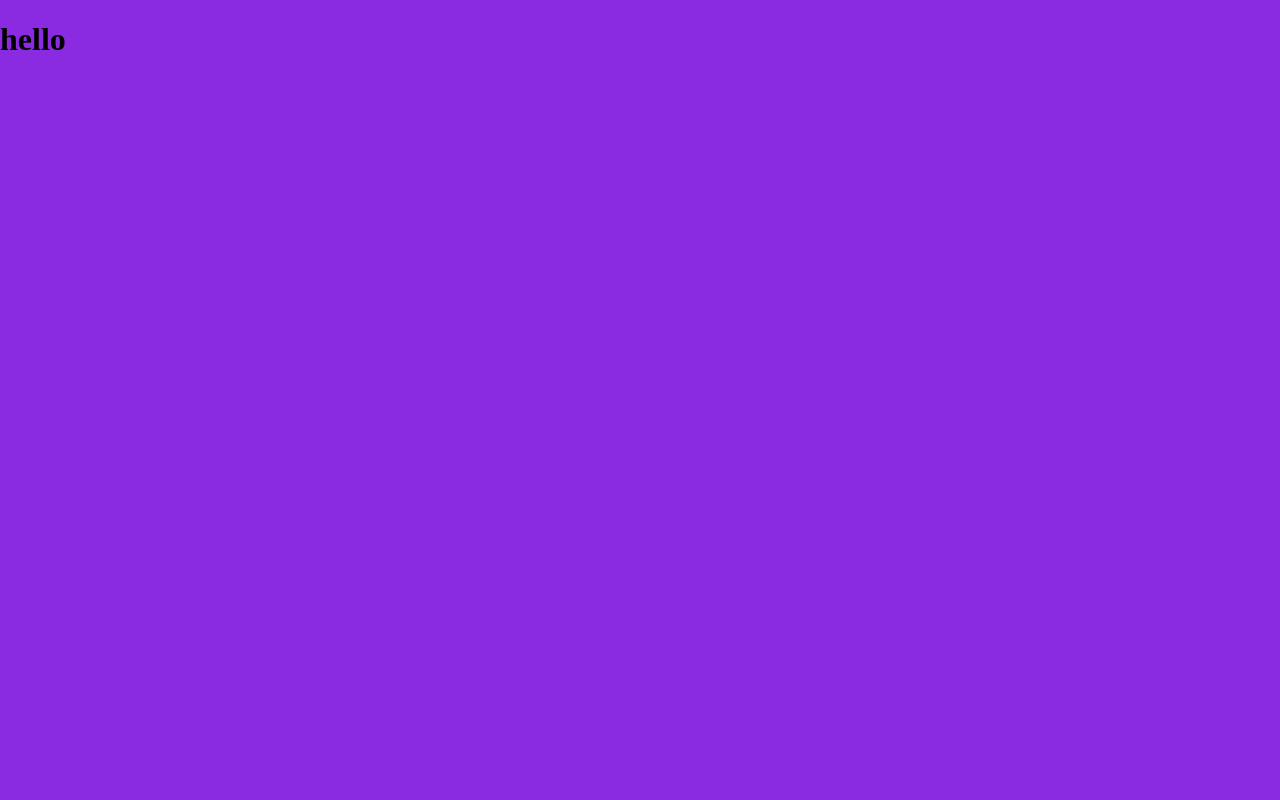
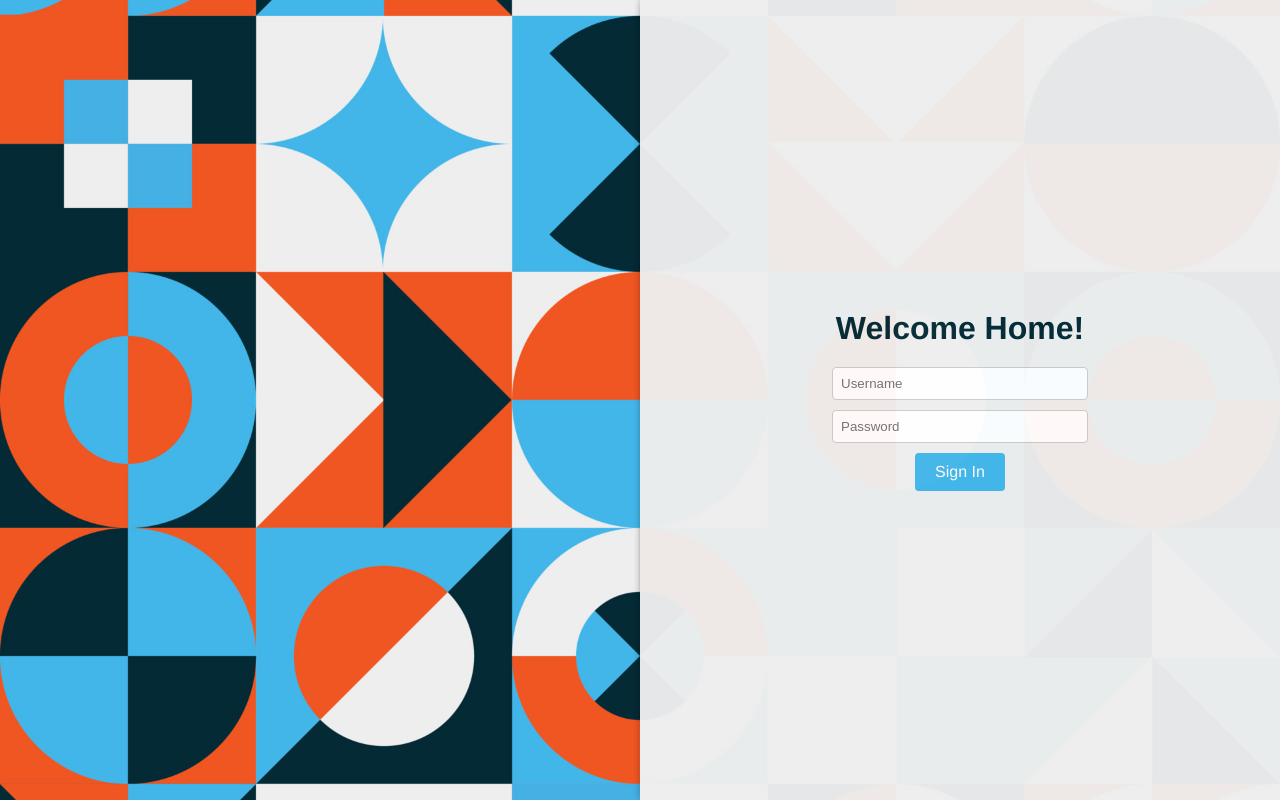
Before and after one commit to WardZid/SmartHomeDashboardVanilla, a plain HTML site: page Vanilla/components/log-in/log-in.html in a window 1280 px wide. Drawn offline with Linux system fonts and the light colour scheme.

Commit message:
sign in page complete

```diff
--- a/Vanilla/components/log-in/log-in.css
+++ b/Vanilla/components/log-in/log-in.css
@@ -1,9 +1,63 @@
-body {
+html, body {
+    height: 100%;
     margin: 0;
     padding: 0;
-    height: 600px;
+    font-family: 'Helvetica', sans-serif;
+    color: #042A35;
+}
+
+body {
+    background-image: url('/Vanilla/resources/bg-log-in.jpg');
+    background-size: cover;
+    background-position: center;
+    background-repeat: no-repeat;
+}
+
+.main {
     width: 100%;
-    background-color: blueviolet;
+    height: 100%;
+    margin: 0;
+    padding: 0;
 }
-.login {
+.overlay {
+    position: absolute;
+    top: 0;
+    left: 50%;
+    height: 100%;
+    width: 50%;
+    background-color: #EEEEEE;
+    opacity: 0.97;
+    z-index: 1; /* Ensure the overlay is above the background image */
+    box-shadow: 5px 0 10px rgba(0, 0, 0, 1); /* Add a bit of shadow to the right side */
+    display: flex;
+    flex-direction: column;
+    justify-content: center;
+    align-items: center;
+    text-align: center;
 }
+
+.login-textbox {
+    width: 40%;
+    margin-bottom: 10px;
+    padding: 8px;
+    border: 1px solid #ccc;
+    border-radius: 4px;
+    box-sizing: border-box;
+    opacity: 1;
+}
+
+.hello-text {
+    font-size: 200%;
+    font-weight: bold;
+    margin-bottom: 20px;
+}
+.login-button {
+    font-family: 'Helvetica', sans-serif; /* Use Helvetica or a suitable fallback */
+    background-color: #42B6E9; /* Green color, you can change this */
+    color: white;
+    padding: 10px 20px;
+    border: none;
+    border-radius: 4px;
+    cursor: pointer;
+    font-size: 16px;
+}
--- a/Vanilla/components/log-in/log-in.html
+++ b/Vanilla/components/log-in/log-in.html
@@ -6,8 +6,13 @@
     <link rel="stylesheet" href="log-in.css">
 </head>
 <body>
-    <div class="login">
-        <h1>hello</h1>
+    <div class="main">
+        <div class="overlay">
+            <div class="hello-text">Welcome Home!</div>
+            <input type="text" class="login-textbox" placeholder="Username">
+            <input type="password" class="login-textbox" placeholder="Password">
+            <button class="login-button">Sign In</button>
+        </div>
     </div>
 </body>
 </html>
```
Also changed, not shown: Vanilla/index.html (+3 -3 lines).
